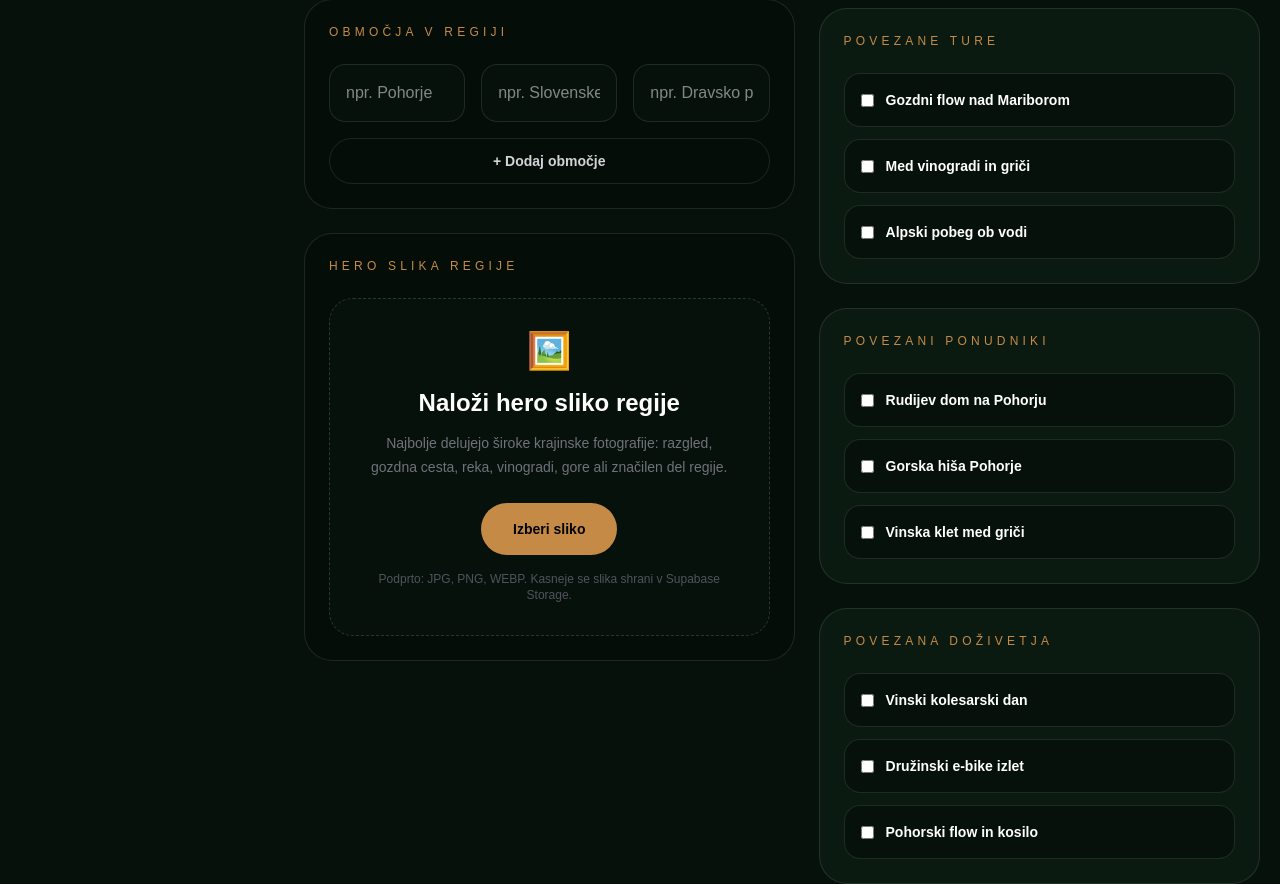
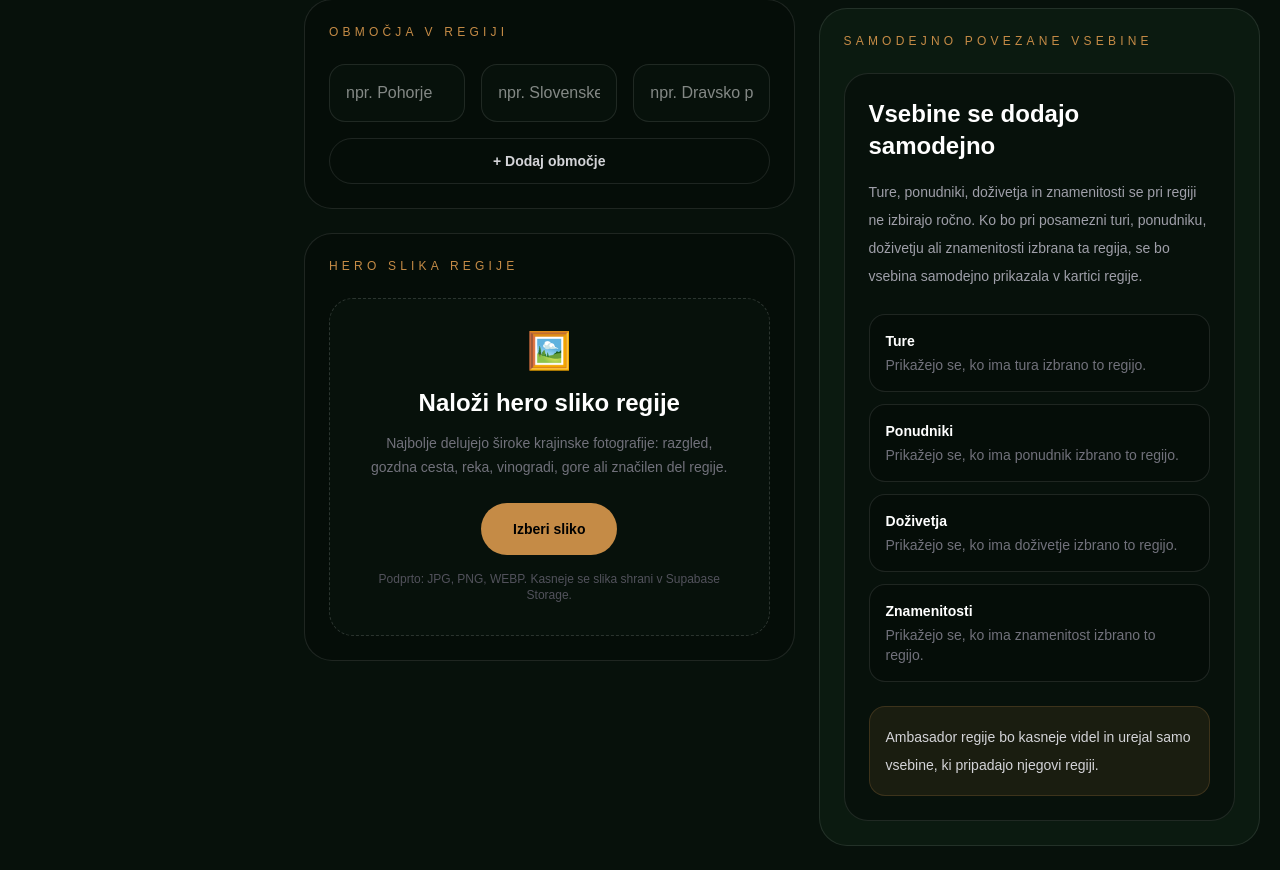
Before and after one commit to rabojan/bojan-on-bike-app, a Next.js app: page /admin/regije/nova in a window 1280 px wide. Shown: the part 1202-2086 px from the top of the page. Built offline with nearby package versions, Linux system fonts and the light colour scheme; sample sign-in values are in the browser's storage.

Commit message:
Clarify automatic region content linking

```diff
--- a/app/admin/regije/nova/page.tsx
+++ b/app/admin/regije/nova/page.tsx
@@ -2,29 +2,6 @@ import Link from "next/link";
 
 import AdminShell from "@/components/AdminShell";
 
-const trails = [
-  "Gozdni flow nad Mariborom",
-  "Med vinogradi in griči",
-  "Alpski pobeg ob vodi",
-];
-
-const providers = [
-  "Rudijev dom na Pohorju",
-  "Gorska hiša Pohorje",
-  "Vinska klet med griči",
-];
-
-const experiences = [
-  "Vinski kolesarski dan",
-  "Družinski e-bike izlet",
-  "Pohorski flow in kosilo",
-];
-
-const points = [
-  "Razgled nad Mariborom",
-  "Pohorski gozdni odsek",
-  "Stara planinska pot",
-];
 
 export default function NewRegionPage() {
   return (
@@ -259,73 +236,55 @@ export default function NewRegionPage() {
 
             <section className="rounded-[28px] border border-white/10 bg-[#0b1a10] p-6">
               <p className="mb-6 text-xs uppercase tracking-[0.35em] text-[#c58b46]">
-                Povezane ture
+                Samodejno povezane vsebine
               </p>
 
-              <div className="space-y-3">
-                {trails.map((trail) => (
-                  <label
-                    key={trail}
-                    className="flex items-center gap-3 rounded-2xl border border-white/10 bg-[#07110b] p-4 text-sm font-bold"
-                  >
-                    <input type="checkbox" />
-                    {trail}
-                  </label>
-                ))}
-              </div>
-            </section>
+              <div className="rounded-[24px] border border-white/10 bg-[#07110b] p-6">
+                <h2 className="text-2xl font-black text-white">
+                  Vsebine se dodajo samodejno
+                </h2>
 
-            <section className="rounded-[28px] border border-white/10 bg-[#0b1a10] p-6">
-              <p className="mb-6 text-xs uppercase tracking-[0.35em] text-[#c58b46]">
-                Povezani ponudniki
-              </p>
+                <p className="mt-4 text-sm leading-7 text-zinc-400">
+                  Ture, ponudniki, doživetja in znamenitosti se pri regiji ne
+                  izbirajo ročno. Ko bo pri posamezni turi, ponudniku,
+                  doživetju ali znamenitosti izbrana ta regija, se bo vsebina
+                  samodejno prikazala v kartici regije.
+                </p>
 
-              <div className="space-y-3">
-                {providers.map((provider) => (
-                  <label
-                    key={provider}
-                    className="flex items-center gap-3 rounded-2xl border border-white/10 bg-[#07110b] p-4 text-sm font-bold"
-                  >
-                    <input type="checkbox" />
-                    {provider}
-                  </label>
-                ))}
-              </div>
-            </section>
+                <div className="mt-6 grid gap-3">
+                  <div className="rounded-2xl border border-white/10 bg-black/20 p-4">
+                    <div className="text-sm font-bold text-white">Ture</div>
+                    <div className="mt-1 text-sm text-zinc-500">
+                      Prikažejo se, ko ima tura izbrano to regijo.
+                    </div>
+                  </div>
 
-            <section className="rounded-[28px] border border-white/10 bg-[#0b1a10] p-6">
-              <p className="mb-6 text-xs uppercase tracking-[0.35em] text-[#c58b46]">
-                Povezana doživetja
-              </p>
+                  <div className="rounded-2xl border border-white/10 bg-black/20 p-4">
+                    <div className="text-sm font-bold text-white">Ponudniki</div>
+                    <div className="mt-1 text-sm text-zinc-500">
+                      Prikažejo se, ko ima ponudnik izbrano to regijo.
+                    </div>
+                  </div>
 
-              <div className="space-y-3">
-                {experiences.map((experience) => (
-                  <label
-                    key={experience}
-                    className="flex items-center gap-3 rounded-2xl border border-white/10 bg-[#07110b] p-4 text-sm font-bold"
-                  >
-                    <input type="checkbox" />
-                    {experience}
-                  </label>
-                ))}
-              </div>
-            </section>
+                  <div className="rounded-2xl border border-white/10 bg-black/20 p-4">
+                    <div className="text-sm font-bold text-white">Doživetja</div>
+                    <div className="mt-1 text-sm text-zinc-500">
+                      Prikažejo se, ko ima doživetje izbrano to regijo.
+                    </div>
+                  </div>
 
-            <section className="rounded-[28px] border border-white/10 bg-[#0b1a10] p-6">
-              <p className="mb-6 text-xs uppercase tracking-[0.35em] text-[#c58b46]">
-                Povezane znamenitosti
-              </p>
+                  <div className="rounded-2xl border border-white/10 bg-black/20 p-4">
+                    <div className="text-sm font-bold text-white">Znamenitosti</div>
+                    <div className="mt-1 text-sm text-zinc-500">
+                      Prikažejo se, ko ima znamenitost izbrano to regijo.
+                    </div>
+                  </div>
+                </div>
 
-              <div className="space-y-3">
-                {points.map((point) => (
-                  <label
-                    key={point}
-                    className="flex items-center gap-3 rounded-2xl border border-white/10 bg-[#07110b] p-4 text-sm font-bold"
-                  >
-                    <input type="checkbox" />
-                    {point}
-                  </label>
-                ))}
+                <div className="mt-6 rounded-2xl border border-[#c58b46]/20 bg-[#c58b46]/10 p-4 text-sm leading-7 text-zinc-300">
+                  Ambasador regije bo kasneje videl in urejal samo vsebine,
+                  ki pripadajo njegovi regiji.
+                </div>
               </div>
             </section>
           </div>
```
